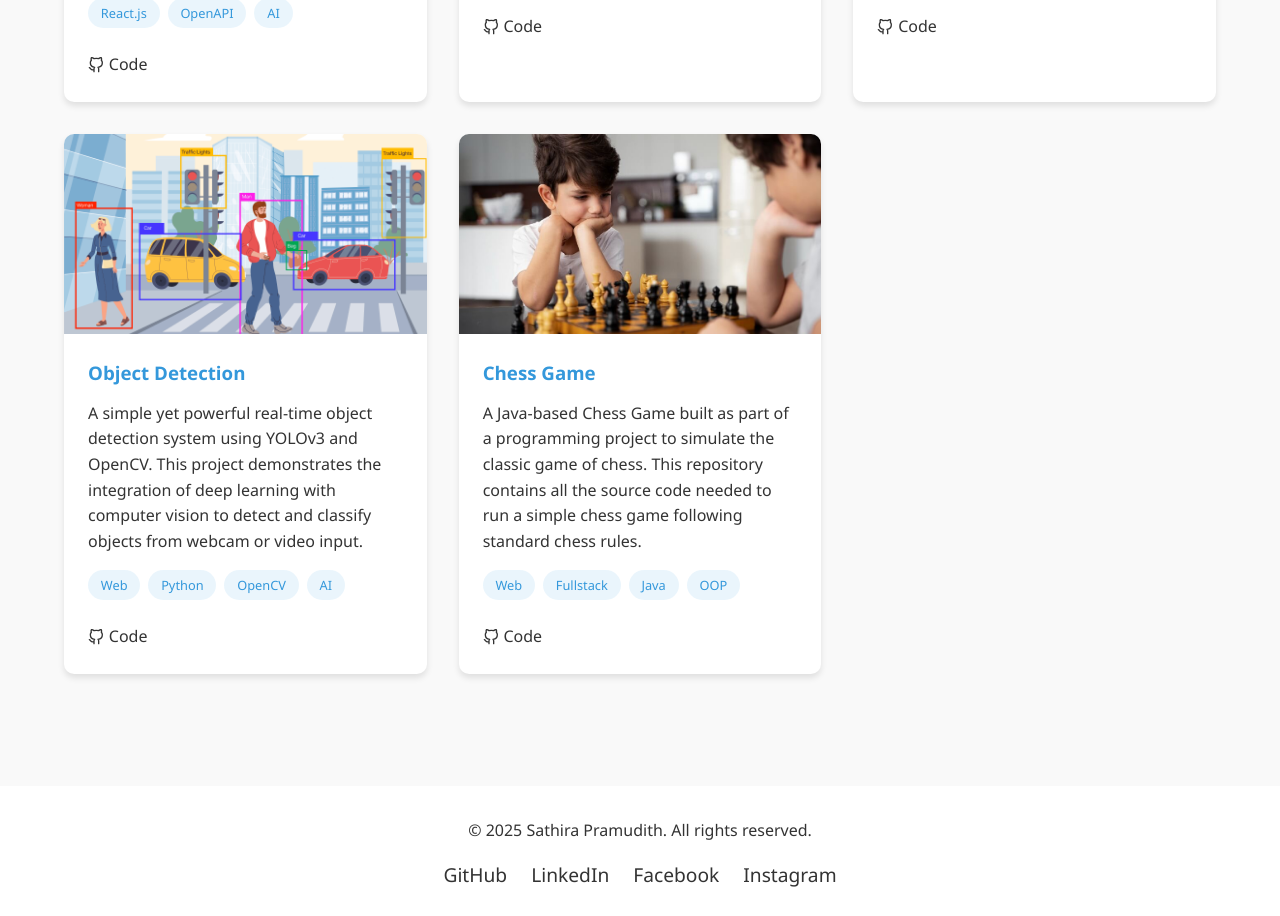
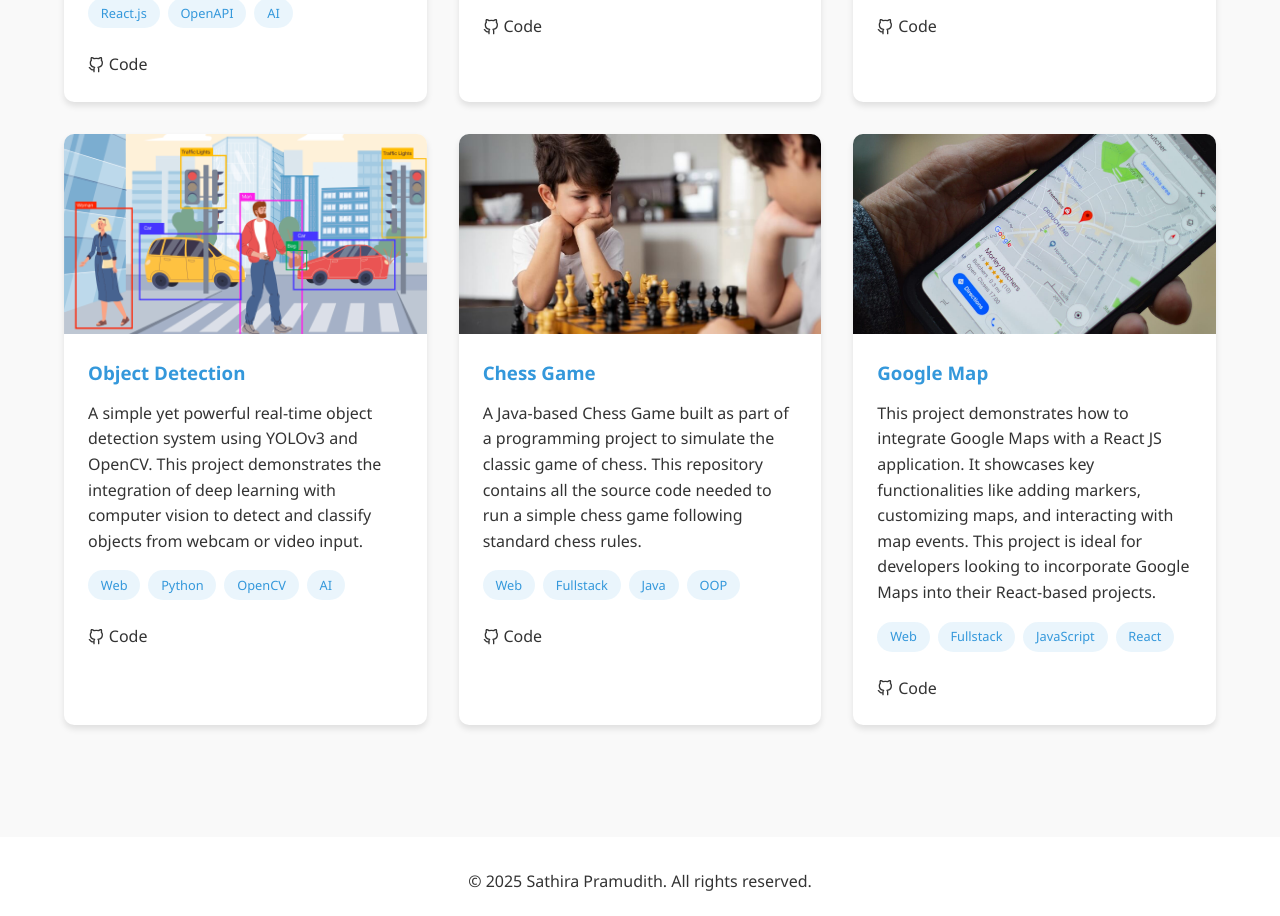
Before and after one commit to sathirapramudith123/portfolio, a React (Create React App) app in the folder portfolio/: page /projects in a window 1280 px wide. Shown: the part 1460-2376 px from the top of the page. Built offline with nearby package versions, Linux system fonts and the light colour scheme.

Commit message:
add a portfolio google map project

```diff
--- a/portfolio/src/data/projects.js
+++ b/portfolio/src/data/projects.js
@@ -66,4 +66,13 @@ export const projects = [
     image: "/assets/images/projects/chess game.jpg",
     github: "https://github.com/sathirapramudith123/Chess_Game-.git"
   },
+
+  {
+    id: 9,
+    title: "Google Map",
+    description: "This project demonstrates how to integrate Google Maps with a React JS application. It showcases key functionalities like adding markers, customizing maps, and interacting with map events. This project is ideal for developers looking to incorporate Google Maps into their React-based projects.",
+    tags: ["Web","Fullstack",  "JavaScript", "React", ],
+    image: "/assets/images/projects/google map.jpg",
+    github: "https://github.com/sathirapramudith123/Google-Map-React-Js.git"
+  },
 ];
```
Also changed, not shown: portfolio/public/assets/images/projects/google map.jpg (added).
